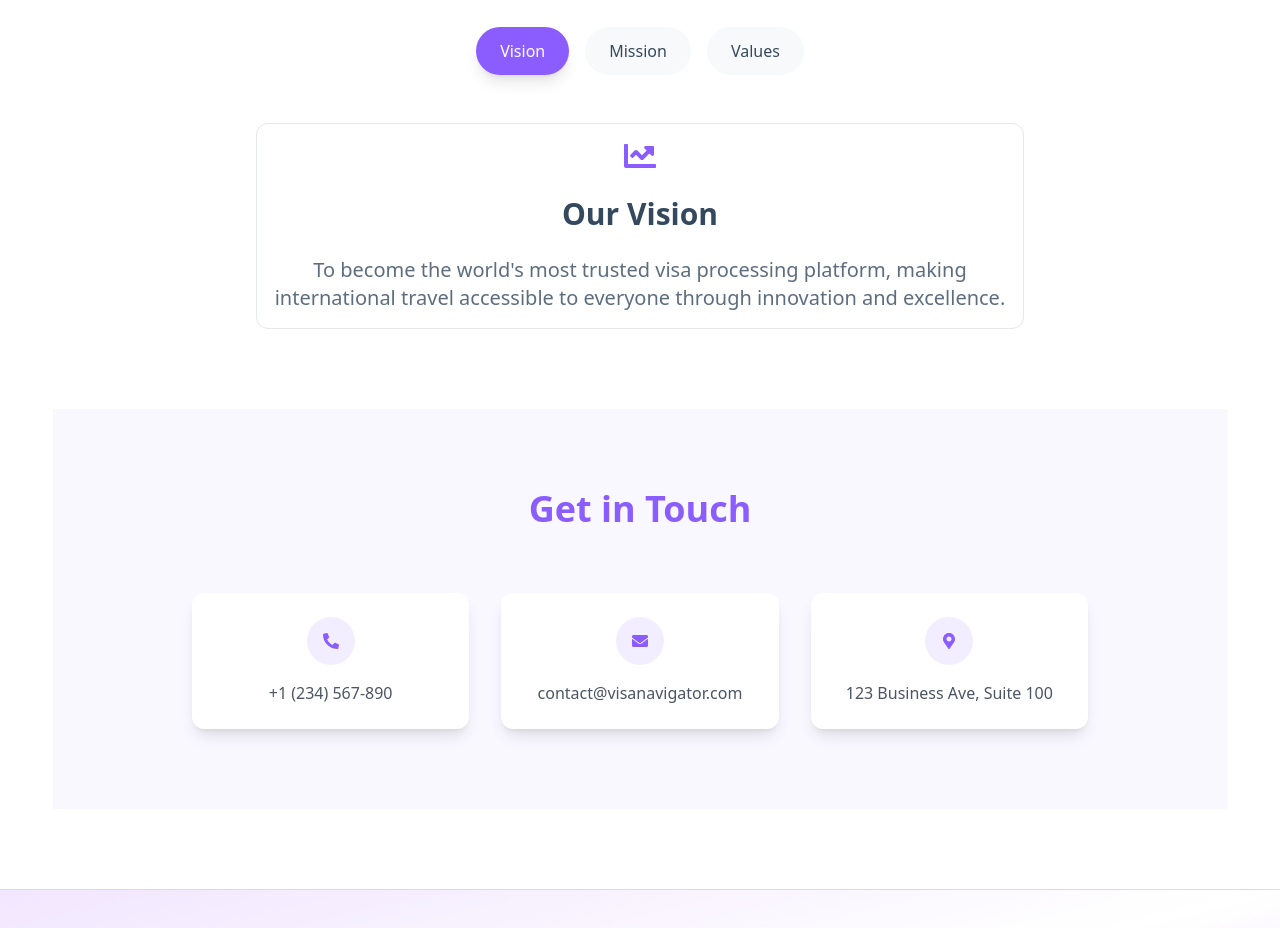
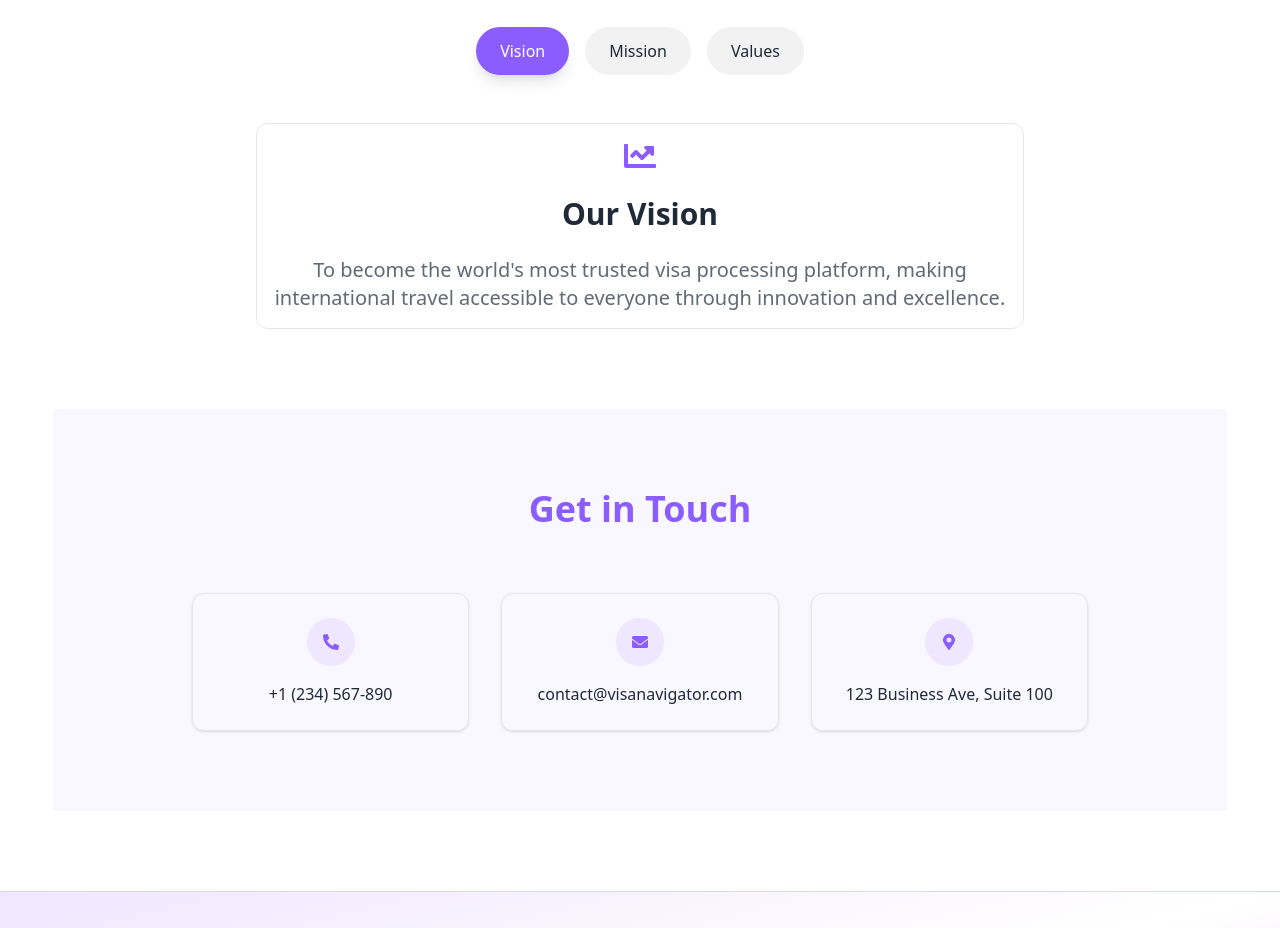
Before and after one commit to abdurrahmanmahmud5981/ReadSphere, a React (Vite) app in the folder client/: page / in a window 1280 px wide. Shown: the part 2660-3588 px from the top of the page. Built offline with nearby package versions, Linux system fonts and the light colour scheme; no server answers.

Commit message:
fix: update button and text styles for improved consistency and readability in Home component

```diff
--- a/client/src/pages/home/Home.jsx
+++ b/client/src/pages/home/Home.jsx
@@ -134,7 +134,7 @@ const Home = () => {
                 className={`px-6 py-3 mx-2 rounded-full transition-all duration-300 ${
                   activeTab === tab
                     ? "bg-primary text-white shadow-lg"
-                    : "bg-light text-info hover:bg-primary/10"
+                    : "bg-base-200  hover:bg-primary/10"
                 }`}
               >
                 {tab.charAt(0).toUpperCase() + tab.slice(1)}
@@ -148,13 +148,13 @@ const Home = () => {
               animate={{ opacity: 1, y: 0 }}
               exit={{ opacity: 0, y: -20 }}
               transition={{ duration: 0.3 }}
-              className="max-w-3xl mx-auto text-center flex flex-col justify-center items-center border p-4 rounded-xl bg-white"
+              className="max-w-3xl mx-auto text-center flex flex-col justify-center items-center border p-4 rounded-xl"
             >
               <div className="mb-6 ">{tabContent[activeTab].icon}</div>
-              <h2 className="text-3xl font-bold mb-6 text-info">
+              <h2 className="text-3xl font-bold mb-6 ">
                 {tabContent[activeTab].title}
               </h2>
-              <p className="text-xl text-info/80">
+              <p className="text-xl text-base-content/70">
                 {tabContent[activeTab].content}
               </p>
             </motion.div>
@@ -198,12 +198,12 @@ const Home = () => {
                 variants={fadeInUp}
                 whileHover={{ scale: 1.05 }}
                 href={item.href}
-                className="flex flex-col items-center p-6 bg-white rounded-xl shadow-lg hover:shadow-xl transition-all cursor-pointer"
+                className="flex flex-col items-center p-6  rounded-xl border shadow hover:shadow-xl transition-all cursor-pointer"
               >
                 <div className="w-12 h-12 rounded-full bg-primary/10 flex items-center justify-center mb-4">
                   <span className="text-primary">{item.icon}</span>
                 </div>
-                <span className="text-gray-600">{item.content}</span>
+                <span className="">{item.content}</span>
               </motion.a>
             ))}
           </div>
```
